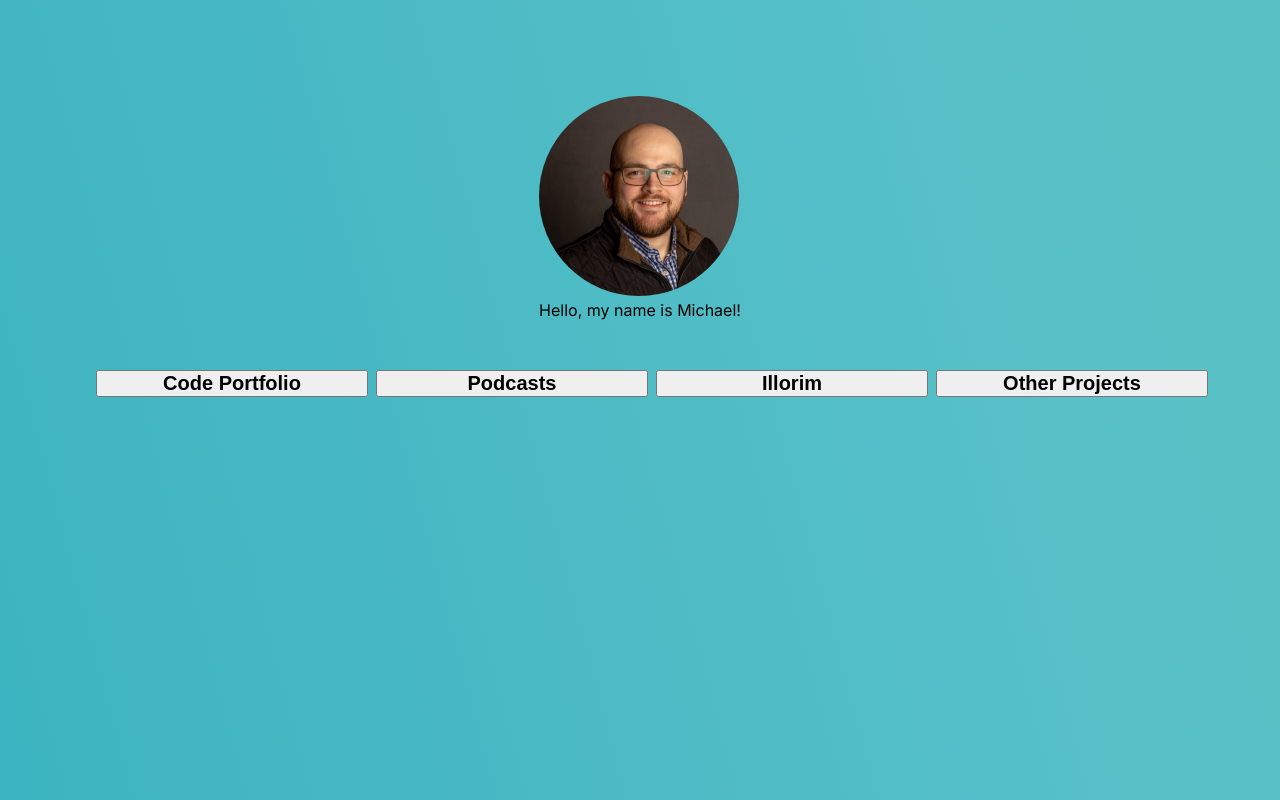
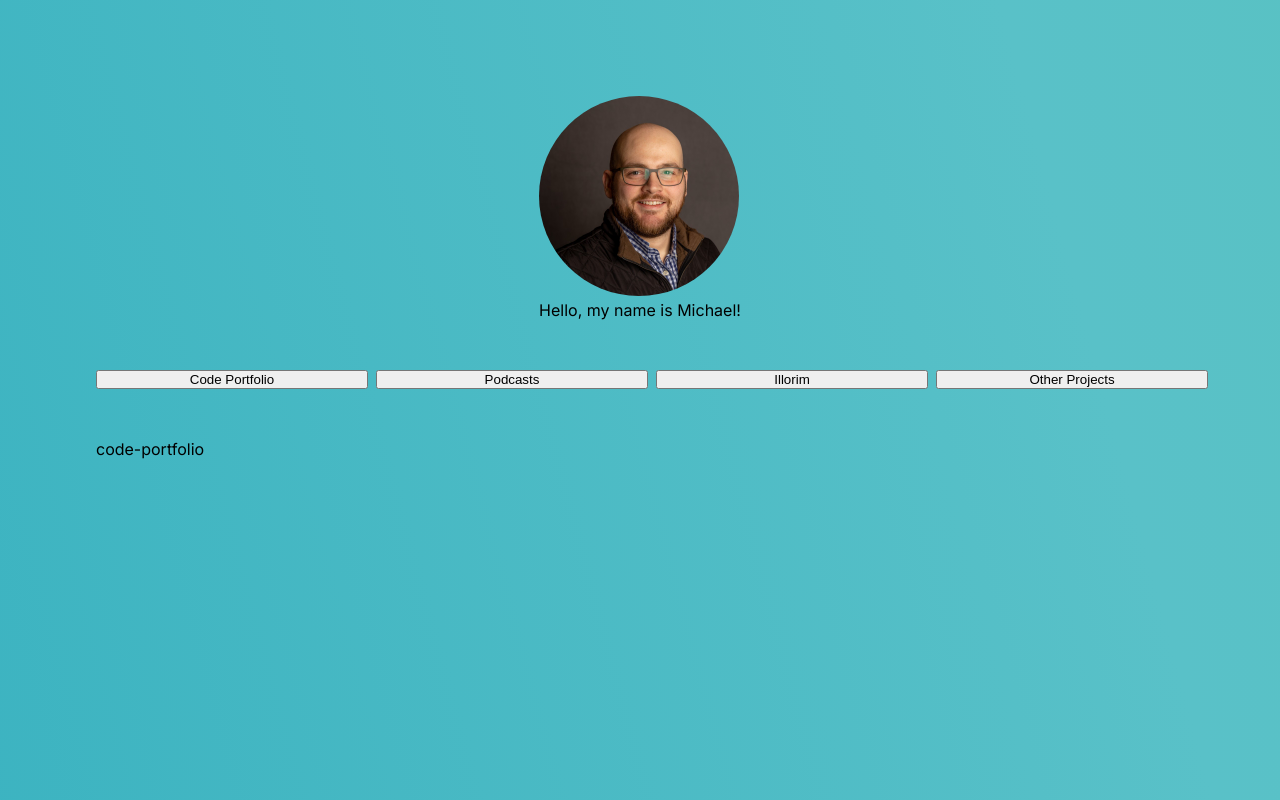
Before and after one commit to MSBivens/personal_site, a Next.js app: page / in a window 1280 px wide. Built offline with nearby package versions, Linux system fonts and the light colour scheme.

Commit message:
btn usestate implemented

```diff
--- /dev/null
+++ b/src/app/components/codePortfolio.js
@@ -0,0 +1,7 @@
+import React from "react";
+
+function codePortfolio() {
+  return <div>code-portfolio</div>;
+}
+
+export default codePortfolio;
--- /dev/null
+++ b/src/app/components/illorim.js
@@ -0,0 +1,7 @@
+import React from "react";
+
+const illorim = () => {
+  return <div>illorim</div>;
+};
+
+export default illorim;
--- /dev/null
+++ b/src/app/components/otherProjects.js
@@ -0,0 +1,7 @@
+import React from "react";
+
+const otherProjects = () => {
+  return <div>otherProjects</div>;
+};
+
+export default otherProjects;
--- /dev/null
+++ b/src/app/components/podcasts.js
@@ -0,0 +1,7 @@
+import React from "react";
+
+const podcasts = () => {
+  return <div>podcasts</div>;
+};
+
+export default podcasts;
--- a/src/app/page.js
+++ b/src/app/page.js
@@ -1,8 +1,21 @@
+"use client";
 import Image from "next/image";
 // import styles from "./globals.css";
 import styles from "./page.module.css";
+import React, { useState } from "react";
+
+import PortfolioComponent from "./components/codePortfolio";
+import PodcastsComponent from "./components/podcasts";
+import IllorimComponent from "./components/illorim";
+import OtherProjectsComponent from "./components/otherProjects";
 
 export default function Home() {
+  const [activeComponent, setActiveComponent] = useState("portfolio");
+
+  const handleButtonClick = (component) => {
+    setActiveComponent(component);
+  };
+
   return (
     <main className={styles.main}>
       <div>
@@ -18,18 +31,43 @@ export default function Home() {
       </div>
 
       <div className={styles.grid}>
-        <button class="button-13" role="button">
-          <h2>Code Portfolio</h2>
+        <button
+          class="button-13"
+          role="button"
+          onClick={() => handleButtonClick("portfolio")}
+        >
+          Code Portfolio
         </button>
-        <button class="button-13" role="button">
-          <h2>Podcasts</h2>
+        <button
+          class="button-13"
+          role="button"
+          onClick={() => handleButtonClick("podcasts")}
+        >
+          Podcasts
         </button>
-        <button class="button-13" role="button">
-          <h2>Illorim</h2>
+        <button
+          class="button-13"
+          role="button"
+          onClick={() => handleButtonClick("illorim")}
+        >
+          Illorim
         </button>
-        <button class="button-13" role="button">
-          <h2>Other Projects</h2>
+        <button
+          class="button-13"
+          role="button"
+          onClick={() => handleButtonClick("otherProjects")}
+        >
+          Other Projects
         </button>
+      </div>
+
+      <div className={styles.grid}>
+        <div className={styles.content}>
+          {activeComponent === "portfolio" && <PortfolioComponent />}
+          {activeComponent === "podcasts" && <PodcastsComponent />}
+          {activeComponent === "illorim" && <IllorimComponent />}
+          {activeComponent === "otherProjects" && <OtherProjectsComponent />}
+        </div>
       </div>
     </main>
   );
--- a/src/app/page.module.css
+++ b/src/app/page.module.css
@@ -69,7 +69,7 @@
   -webkit-user-select: none;
   touch-action: manipulation;
   vertical-align: middle;
-  /* width: 100px; */
+  width: 100px;
 }
 
 .button-13:hover {
@@ -82,7 +82,7 @@
   outline: 0;
 }
 
-.button-13 {
+/* .button-13 {
   padding: 1rem 1.2rem;
   border-radius: var(--border-radius);
   background: rgba(var(--card-rgb), 0);
@@ -98,7 +98,7 @@
 .button-13 h2 {
   font-weight: 600;
   margin-bottom: 0.7rem;
-}
+} */
 
 .card p {
   margin: 0;
```
